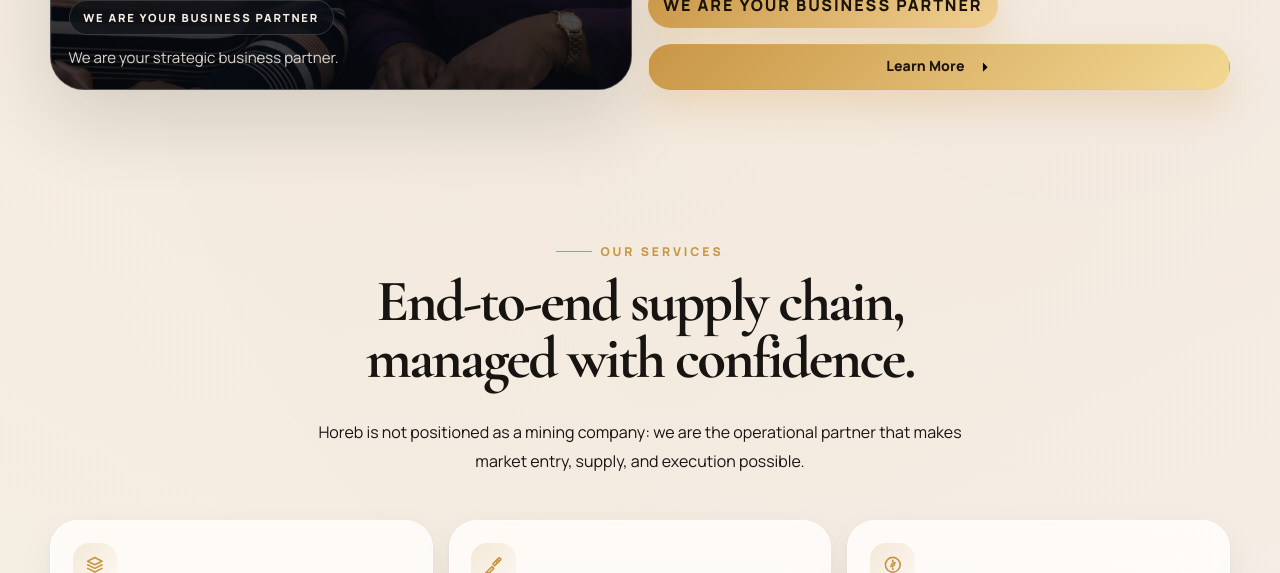
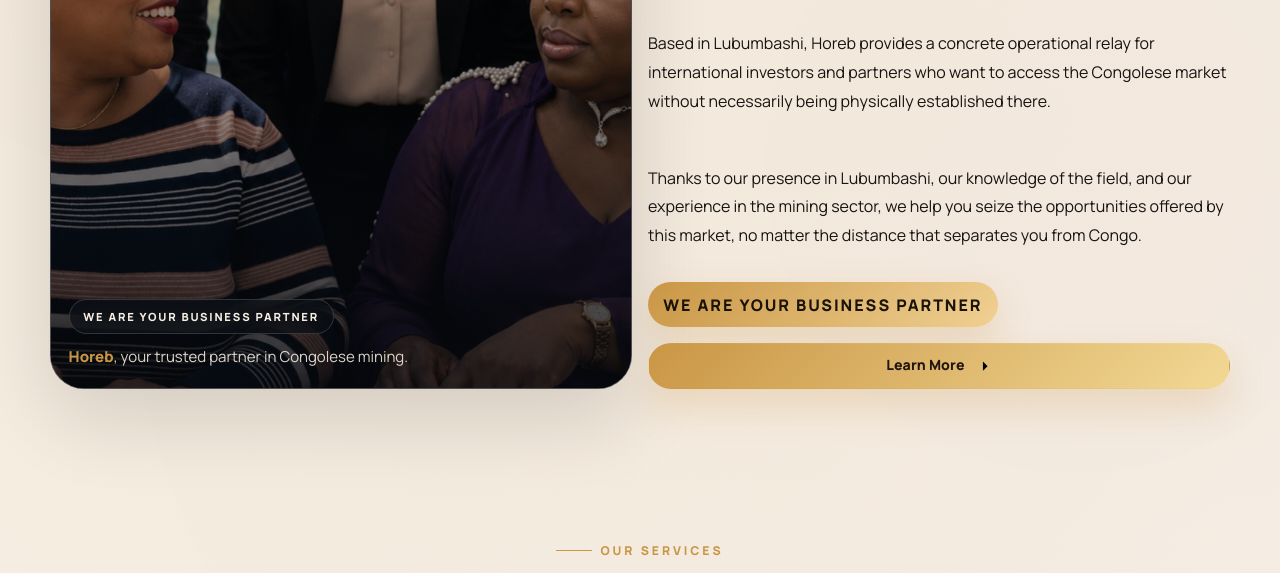
Before and after one commit to betsaleel-yoto/hors, a plain HTML site: page index.html in a window 1280 px wide. Shown: the part 2227-2800 px from the top of the page. Drawn offline with nearby package versions, Linux system fonts and the light colour scheme.

Commit message:
not mining modiff 2

```diff
--- a/site.css
+++ b/site.css
@@ -612,6 +612,11 @@ body.page-home .menu-panel__links .nav__link {
   background: currentColor;
 }
 
+.text-gold {
+  color: var(--gold);
+  font-weight: 800;
+}
+
 .hero__title,
 .page-title,
 .section-title {
--- a/site.js
+++ b/site.js
@@ -175,8 +175,8 @@ const copy = {
         ],
         quote: {
           label: "Notre Philosophie",
-          copy: "La véritable excellence se mesure à la régularité et à la fiabilité de l'exécution.",
-          meta: "Nous instaurons un climat de confiance réciproque en simplifiant la complexité opérationnelle.",
+          copy: "Chez Horeb, nous croyons que la distance ne devrait jamais être un obstacle à l'opportunité. Notre philosophie est de rendre le marché congolais accessible aux investisseurs, fournisseurs et entreprises internationales en leur offrant une présence locale fiable, une expertise opérationnelle et une gestion transparente. Nous ne nous contentons pas de vous ouvrir les portes du Congo : nous vous accompagnons une fois la porte franchie. De la compréhension du marché à l'exécution et au suivi des opérations, nous mettons notre connaissance du terrain, notre réseau et notre savoir-faire au service de la réussite de nos partenaires. Parce que pour nous, être votre partenaire signifie porter votre vision sur le terrain et la transformer en résultats.",
+          meta: "Une présence locale fiable, une expertise opérationnelle et une gestion transparente.",
         },
         cta: {
           eyebrow: "Engagés sur le terrain",
@@ -498,8 +498,8 @@ const copy = {
         ],
         quote: {
           label: "Our Philosophy",
-          copy: "True excellence is measured by consistency and absolute reliability in execution.",
-          meta: "We build trust by simplifying operational complexity.",
+          copy: "At Horeb, we believe distance should never stand in the way of opportunity. Our philosophy is to make the Congolese market accessible to investors, suppliers, and international companies by providing a reliable local presence, operational expertise, and transparent management. We do more than open the door to Congo: we support you once you step through it. From market understanding to execution and follow-up, we put our field knowledge, network, and know-how at the service of our partners' success. For us, being your partner means carrying your vision on the ground and turning it into results.",
+          meta: "Reliable local presence, operational expertise, and transparent management.",
         },
         cta: {
           eyebrow: "Field execution",
@@ -821,8 +821,8 @@ const copy = {
         ],
         quote: {
           label: "我们的理念",
-          copy: "真正的卓越体现在执行的一贯性与绝对可靠性上。",
-          meta: "我们通过简化复杂的运营细节来建立深厚信任。",
+          copy: "在 Horeb，我们相信距离不应成为机会的障碍。我们的理念是，通过提供可靠的本地存在、运营专业能力和透明的管理，让刚果市场对投资者、供应商和国际企业变得真正可达。我们不只是为您打开刚果的大门，而是在您跨过门槛之后继续陪伴您。从市场认知到执行和运营跟进，我们把对实地的了解、我们的网络和专业能力投入到合作伙伴的成功中。对我们来说，成为您的合作伙伴，就是把您的愿景带到现场，并把它转化为成果。",
+          meta: "可靠的本地存在、专业的运营能力和透明的管理。",
         },
         cta: {
           eyebrow: "现场执行",
@@ -1144,8 +1144,8 @@ const copy = {
         ],
         quote: {
           label: "Falsafa Yetu",
-          copy: "Ubora wa kweli hupimwa kwa uthabiti na uaminifu kamili katika utekelezaji.",
-          meta: "Tunajenga uaminifu kwa kurahisisha ugumu wa uendeshaji.",
+          copy: "Horeb tunaamini kwamba umbali haupaswi kamwe kuwa kikwazo kwa fursa. Falsafa yetu ni kuifanya soko la Kongo lipatikane kwa wawekezaji, wasambazaji na kampuni za kimataifa kwa kuwapatia uwepo wa ndani unaotegemeka, utaalamu wa kiutendaji na usimamizi wa uwazi. Hatufungui tu milango ya Kongo: tunakuandamana hata baada ya kuvuka kizingiti hicho. Kuanzia kuelewa soko hadi utekelezaji na ufuatiliaji wa shughuli, tunaweka maarifa yetu ya uwanjani, mtandao wetu na ujuzi wetu katika huduma ya mafanikio ya washirika wetu. Kwa sababu kwetu, kuwa mshirika wako maana yake ni kubeba maono yako uwanjani na kuyageuza kuwa matokeo.",
+          meta: "Uwepo wa ndani unaotegemeka, utaalamu wa kiutendaji na usimamizi wa uwazi.",
         },
         cta: {
           eyebrow: "Utekelezaji wa uwanjani",
@@ -1343,17 +1343,18 @@ const copy = {
 const homeExperience = {
   fr: {
     hero: {
-      eyebrow: "La RDC est ouverte aux opportunités",
-      title: "La République démocratique du Congo est ouverte aux opportunités",
-      subtitle: "Votre partenaire d’affaires de confiance dans l’industrie minière africaine.",
+      eyebrow: "Marché minier congolais",
+      title: "Nous connectons les investisseurs et fournisseurs internationaux aux opportunités du marché minier congolais.",
+      subtitle: "Horeb, votre partenaire de confiance dans l'industrie minière congolaise.",
       lines: [
-        "Connecter les investisseurs mondiaux.",
-        "Renforcer les fournisseurs internationaux.",
-        "Livrer l’excellence.",
+        "Vous rêvez d'investir en RDC ?",
+        "Vous êtes un investisseur mondial à la recherche d'opportunités à forte croissance ?",
+        "Vous êtes un fournisseur international souhaitant entrer ou vous développer sur le marché congolais ?",
+        "Alors vous êtes au bon endroit.",
       ],
       primary: "Devenir partenaire",
       secondary: "Parler à notre équipe",
-      chips: ["Supply chain", "Accès marché", "Gestion opérationnelle"],
+      chips: ["Investisseurs", "Fournisseurs", "Lubumbashi"],
     },
     opportunity: {
       eyebrow: "Pourquoi la RDC ?",
@@ -1382,18 +1383,18 @@ const homeExperience = {
     meet: {
       eyebrow: "Rencontrer Horeb",
       title: "Nous sommes plus qu’un prestataire de services",
-      partner: "Nous sommes votre partenaire stratégique.",
+      partner: "Horeb, votre partenaire de confiance dans l'industrie minière congolaise.",
       businessPartner: "NOUS SOMMES VOTRE PARTENAIRE D’AFFAIRES",
       copy: [
-        "Basée à Lubumbashi, Horeb connecte les investisseurs internationaux et les fournisseurs aux opportunités de la République démocratique du Congo.",
-        "Notre équipe expérimentée fournit la gestion opérationnelle clé en main, des solutions de chaîne d’approvisionnement et des services de support minier permettant à nos partenaires d’opérer avec confiance dans l’un des marchés miniers les plus prometteurs d’Afrique.",
+        "Basée à Lubumbashi, Horeb offre un relais opérationnel concret aux investisseurs et partenaires internationaux qui souhaitent accéder au marché congolais sans nécessairement être physiquement implantés.",
+        "Grâce à notre présence à Lubumbashi, à notre connaissance du terrain et à notre expérience du secteur minier, nous vous aidons à saisir les opportunités offertes par ce marché, quelle que soit la distance qui vous sépare du Congo.",
       ],
       button: "En savoir plus",
     },
     services: {
       eyebrow: "Nos services",
       title: "Une chaîne d’approvisionnement pilotée de bout en bout.",
-      copy: "Horeb n’est pas positionnée comme une entreprise minière : nous sommes le partenaire opérationnel qui rend l’accès au marché, la fourniture et l’exécution possibles.",
+      copy: "Horeb n'est pas positionnée comme une entreprise minière : nous sommes une solution concrète à un enjeu réel pour les investisseurs et les partenaires internationaux qui souhaitent accéder au marché congolais sans nécessairement y être physiquement implantés. Grâce à notre présence à Lubumbashi, à notre connaissance du terrain et à notre expérience du secteur minier, nous vous offrons un relais opérationnel en RDC et nous vous permettons de saisir les opportunités offertes par ce marché, quelle que soit la distance qui vous sépare du Congo.",
       groups: [
         {
           icon: "stack",
@@ -1484,17 +1485,18 @@ const homeExperience = {
   },
   en: {
     hero: {
-      eyebrow: "The DRC is open for opportunity",
-      title: "The Democratic Republic of Congo is open for opportunity",
-      subtitle: "Your trusted business partner in Africa's mining industry.",
+      eyebrow: "Congolese mining market",
+      title: "We connect international investors and suppliers to opportunities in the Congolese mining market.",
+      subtitle: "Horeb, your trusted partner in Congolese mining.",
       lines: [
-        "Connecting global investors.",
-        "Empowering international suppliers.",
-        "Delivering excellence.",
+        "Have you ever dreamed of investing in Congo?",
+        "Are you a global investor looking for high-growth opportunities?",
+        "Are you an international supplier seeking to enter or expand in the Congolese market?",
+        "Then you are in the right place.",
       ],
       primary: "Become a Partner",
       secondary: "Talk to Our Team",
-      chips: ["Supply chain", "Market entry", "Operational management"],
+      chips: ["Investors", "Suppliers", "Lubumbashi"],
     },
     opportunity: {
       eyebrow: "Why invest in the DRC?",
@@ -1523,18 +1525,18 @@ const homeExperience = {
     meet: {
       eyebrow: "Meet Horeb",
       title: "We Are More Than a Service Provider",
-      partner: "We are your strategic business partner.",
+      partner: "Horeb, your trusted partner in Congolese mining.",
       businessPartner: "WE ARE YOUR BUSINESS PARTNER",
       copy: [
-        "Based in Lubumbashi, Horeb connects international investors and suppliers with opportunities in the Democratic Republic of Congo.",
-        "Our experienced team delivers turnkey operational management, supply chain solutions, and mining support services that allow our partners to operate confidently in one of Africa's most promising mining markets.",
+        "Based in Lubumbashi, Horeb provides a concrete operational relay for international investors and partners who want to access the Congolese market without necessarily being physically established there.",
+        "Thanks to our presence in Lubumbashi, our knowledge of the field, and our experience in the mining sector, we help you seize the opportunities offered by this market, no matter the distance that separates you from Congo.",
       ],
       button: "Learn More",
     },
     services: {
       eyebrow: "Our services",
       title: "End-to-end supply chain, managed with confidence.",
-      copy: "Horeb is not positioned as a mining company: we are the operational partner that makes market entry, supply, and execution possible.",
+      copy: "Horeb is not positioned as a mining company: we are a concrete solution to a real challenge for investors and international partners who want to access the Congolese market without necessarily being physically established there. Thanks to our presence in Lubumbashi, our knowledge of the terrain, and our experience in the mining sector, we provide you with an operational relay in the DRC and allow you to seize the opportunities offered by this market, no matter the distance that separates you from Congo.",
       groups: [
         {
           icon: "stack",
@@ -1625,13 +1627,13 @@ const homeExperience = {
   },
   zh: {
     hero: {
-      eyebrow: "刚果（金）充满机会",
-      title: "刚果民主共和国向机会开放",
-      subtitle: "您在非洲矿业生态中的可信商业伙伴。",
-      lines: ["连接全球投资者。", "赋能国际供应商。", "交付卓越。"],
+      eyebrow: "刚果矿业市场",
+      title: "我们将国际投资者和供应商连接到刚果矿业市场的机会。",
+      subtitle: "Horeb，您在刚果矿业领域值得信赖的合作伙伴。",
+      lines: ["您是否梦想在刚果投资？", "您是否是正在寻找高增长机会的全球投资者？", "您是否是希望进入或拓展刚果市场的国际供应商？", "那么，您来对地方了。"],
       primary: "成为合作伙伴",
       secondary: "联系团队",
-      chips: ["供应链", "市场进入", "运营管理"],
+      chips: ["投资者", "供应商", "卢本巴希"],
     },
     opportunity: {
       eyebrow: "为什么投资刚果（金）？",
@@ -1648,18 +1650,18 @@ const homeExperience = {
     meet: {
       eyebrow: "认识 Horeb",
       title: "我们不只是服务提供商",
-      partner: "我们是您的战略商业伙伴。",
+      partner: "Horeb，您在刚果矿业领域值得信赖的合作伙伴。",
       businessPartner: "我们是您的商业伙伴",
       copy: [
-        "Horeb 位于卢本巴希，将国际投资者和供应商连接到刚果民主共和国的机会。",
-        "我们经验丰富的团队提供交钥匙运营管理、供应链解决方案和矿业支持服务，使合作伙伴能够在非洲最具潜力的矿业市场之一自信运营。",
+        "Horeb 总部位于卢本巴希，为希望进入刚果市场但不一定需要在当地设立实体的国际投资者和合作伙伴提供切实的运营支持。",
+        "凭借我们在卢本巴希的本地存在、对实地情况的了解以及在矿业领域的经验，我们帮助您把握这一市场带来的机遇，无论您与刚果相距多远。",
       ],
       button: "了解更多",
     },
     services: {
       eyebrow: "我们的服务",
       title: "端到端供应链，稳健管理。",
-      copy: "Horeb 并非定位为矿业公司；我们是让市场进入、供应和执行成为可能的运营伙伴。",
+      copy: "Horeb 并非定位为矿业公司：我们为希望进入刚果市场但不一定需要在当地落地的投资者和国际合作伙伴提供切实可行的解决方案。凭借我们在卢本巴希的本地存在、对实地情况的了解以及在矿业领域的经验，我们在刚果民主共和国为您提供运营支持，并帮助您把握这一市场带来的机遇，无论您与刚果相距多远。",
       groups: [
         { icon: "stack", title: "供应链", items: ["颗粒硫磺", "硫酸", "工业采购", "矿业化学品"] },
         { icon: "drill", title: "矿业支持", items: ["钻探", "土方工程", "设备租赁", "运输", "物流", "现场服务"] },
@@ -1734,13 +1736,13 @@ const homeExperience = {
   },
   sw: {
     hero: {
-      eyebrow: "DRC iko wazi kwa fursa",
-      title: "Jamhuri ya Kidemokrasia ya Kongo iko wazi kwa fursa",
-      subtitle: "Mshirika wako wa biashara anayeaminika katika sekta ya migodi Afrika.",
-      lines: ["Kuunganisha wawekezaji wa kimataifa.", "Kuwawezesha wasambazaji wa kimataifa.", "Kutoa ubora."],
+      eyebrow: "Soko la madini la Kongo",
+      title: "Tunawaunganisha wawekezaji na wasambazaji wa kimataifa na fursa katika soko la madini la Kongo.",
+      subtitle: "Horeb, mshirika wako wa kuaminika katika sekta ya madini ya Kongo.",
+      lines: ["Je, umewahi kuota kuwekeza Kongo?", "Je, wewe ni mwekezaji wa kimataifa unayetafuta fursa zenye ukuaji mkubwa?", "Je, wewe ni msambazaji wa kimataifa anayetaka kuingia au kupanua katika soko la Kongo?", "Basi uko mahali sahihi."],
       primary: "Kuwa Mshirika",
       secondary: "Zungumza na Timu Yetu",
-      chips: ["Mnyororo wa ugavi", "Kuingia sokoni", "Usimamizi wa uendeshaji"],
+      chips: ["Wawekezaji", "Wasambazaji", "Lubumbashi"],
     },
     opportunity: {
       eyebrow: "Kwa nini kuwekeza DRC?",
@@ -1757,18 +1759,18 @@ const homeExperience = {
     meet: {
       eyebrow: "Ijue Horeb",
       title: "Sisi ni Zaidi ya Mtoa Huduma",
-      partner: "Sisi ni mshirika wako wa kimkakati wa biashara.",
+      partner: "Horeb, mshirika wako wa kuaminika katika sekta ya madini ya Kongo.",
       businessPartner: "SISI NI MSHIRIKA WAKO WA BIASHARA",
       copy: [
-        "Ikiwa Lubumbashi, Horeb inaunganisha wawekezaji na wasambazaji wa kimataifa na fursa katika Jamhuri ya Kidemokrasia ya Kongo.",
-        "Timu yetu yenye uzoefu hutoa usimamizi wa uendeshaji wa turnkey, suluhisho za mnyororo wa ugavi na huduma za msaada wa migodi zinazowawezesha washirika wetu kufanya kazi kwa kujiamini katika moja ya masoko ya migodi yenye matumaini makubwa Afrika.",
+        "Kikiwa mjini Lubumbashi, Horeb hutoa daraja la kiutendaji kwa wawekezaji na washirika wa kimataifa wanaotaka kufikia soko la Kongo bila lazima kuwepo kimwili nchini humo.",
+        "Kupitia uwepo wetu mjini Lubumbashi, uelewa wetu wa uwanjani na uzoefu wetu katika sekta ya madini, tunakusaidia kuchangamkia fursa zinazotolewa na soko hili, bila kujali umbali unaokutenganisha na Kongo.",
       ],
       button: "Soma Zaidi",
     },
     services: {
       eyebrow: "Huduma zetu",
       title: "Mnyororo wa ugavi wa mwisho hadi mwisho, ukisimamiwa kwa uhakika.",
-      copy: "Horeb haijiweki kama kampuni ya uchimbaji; sisi ni mshirika wa uendeshaji anayefanikisha kuingia sokoni, usambazaji na utekelezaji.",
+      copy: "Horeb haijiweki kama kampuni ya madini: sisi ni suluhisho la vitendo kwa changamoto halisi inayowakabili wawekezaji na washirika wa kimataifa wanaotaka kufikia soko la Kongo bila lazima kuwa wamejikita kimwili humo. Kupitia uwepo wetu mjini Lubumbashi, uelewa wetu wa mazingira ya uwanjani na uzoefu wetu katika sekta ya madini, tunakupatia kiungo cha kiutendaji katika Jamhuri ya Kidemokrasia ya Kongo na kukuwezesha kuchukua fursa zinazotolewa na soko hili, bila kujali umbali unaokutenganisha na Kongo.",
       groups: [
         { icon: "stack", title: "Mnyororo wa Ugavi", items: ["Sulfuri ya punje", "Asidi ya sulfuriki", "Ununuzi wa viwanda", "Kemikali za migodi"] },
         { icon: "drill", title: "Msaada wa Migodi", items: ["Uchimbaji", "Kazi za ardhi", "Kukodisha vifaa", "Usafiri", "Logistics", "Huduma za eneo"] },
@@ -1850,6 +1852,10 @@ function escapeHtml(value) {
     .replace(/>/g, "&gt;")
     .replace(/"/g, "&quot;")
     .replace(/'/g, "&#39;");
+}
+
+function highlightHoreb(text) {
+  return escapeHtml(text).replace(/\bHoreb\b/gi, (match) => `<span class="text-gold">${match}</span>`);
 }
 
 function icon(name) {
@@ -2087,7 +2093,7 @@ function imageCard({ src, alt, badge, caption, ratio = "portrait", contain = fal
       <div class="media-card__overlay">
         <div>
           <div class="media-card__badge">${escapeHtml(badge)}</div>
-          ${caption ? `<p class="media-card__caption">${escapeHtml(caption)}</p>` : ""}
+          ${caption ? `<p class="media-card__caption">${highlightHoreb(caption)}</p>` : ""}
         </div>
       </div>
     </div>
@@ -2144,8 +2150,8 @@ function renderHero({ eyebrow, title, subtitle, ctaText, ctaHref, poster = "img/
         <div class="shell hero__content">
           <div class="hero__copy page-hero__copy--center reveal" style="--delay:60ms">
             <p class="eyebrow">${escapeHtml(eyebrow)}</p>
-            <h1 class="hero__title">${escapeHtml(title)}</h1>
-            <p class="hero__subtitle">${escapeHtml(subtitle)}</p>
+            <h1 class="hero__title">${highlightHoreb(title)}</h1>
+            <p class="hero__subtitle">${highlightHoreb(subtitle)}</p>
             <div class="hero__actions hero__actions--center">
               <a class="btn btn--solid" href="${ctaHref}">
                 ${escapeHtml(ctaText)} ${icons.arrow}
@@ -2300,7 +2306,7 @@ function renderHome(lang, data) {
             <div class="meet-horeb__copy reveal" style="--delay:80ms">
               <p class="eyebrow">${escapeHtml(content.meet.eyebrow)}</p>
               <h2 class="section-title">${escapeHtml(content.meet.title)}</h2>
-              <p class="meet-horeb__partner">${escapeHtml(content.meet.partner)}</p>
+              <p class="meet-horeb__partner">${highlightHoreb(content.meet.partner)}</p>
               ${content.meet.copy.map((paragraph) => `<p class="section-copy">${escapeHtml(paragraph)}</p>`).join("")}
               <div class="business-partner-ribbon">${escapeHtml(content.meet.businessPartner)}</div>
               <a class="btn btn--solid" href="${pageHref("about", lang)}">${escapeHtml(content.meet.button)} ${icons.arrow}</a>
```
